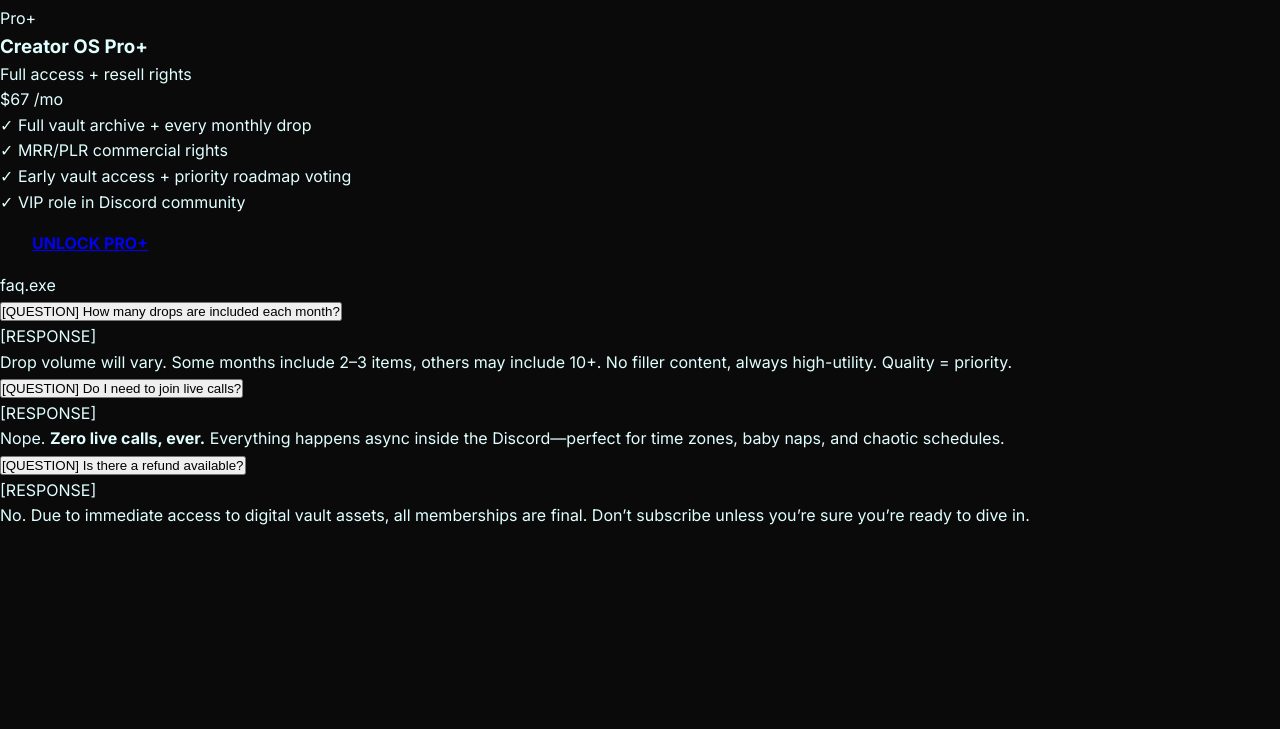
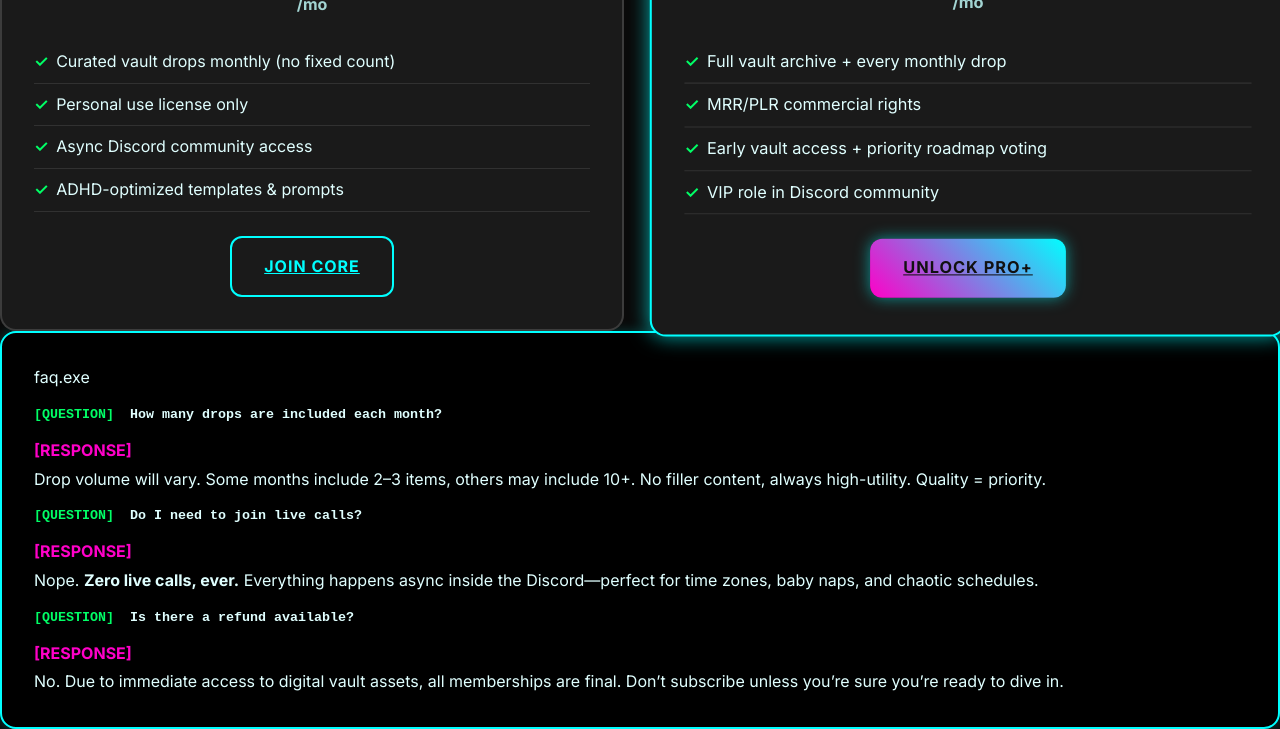
Before and after one commit to mayhemtomoney/AI-Creator-Vault-Sales-Page, a plain HTML site: page index.html in a window 1280 px wide. Shown: the part 697-1426 px from the top of the page. Before the commit the page ends 1226 px from the top, so only its background shows below. Drawn offline with Linux system fonts and the light colour scheme.

Commit message:
Update style.css

```diff
--- a/style.css
+++ b/style.css
@@ -65,4 +65,163 @@ h1, h2, h3 {
   font-weight: 700;
   border-radius: 12px;
   text-transform: uppercase;
-  transition
+  transition: var(--transition-fast);
+  font-size: 1rem;
+  letter-spacing: 1px;
+}
+
+.btn--quantum {
+  background: linear-gradient(45deg, var(--neon-magenta), var(--neon-cyan));
+  color: #111;
+  border: none;
+  box-shadow: 0 0 15px #00ffff88;
+}
+
+.btn--quantum:hover {
+  transform: translateY(-2px);
+  box-shadow: 0 0 40px #00ffffcc, 0 0 20px #ff00c866;
+}
+
+.btn--holographic {
+  background: none;
+  color: var(--neon-cyan);
+  border: 2px solid var(--neon-cyan);
+}
+
+.btn--holographic:hover {
+  background: var(--neon-cyan);
+  color: #000;
+  box-shadow: var(--holo-glow);
+}
+
+/* Tier Cards */
+.tier-grid {
+  display: grid;
+  grid-template-columns: repeat(auto-fit, minmax(320px, 1fr));
+  gap: 2rem;
+  margin-top: 2rem;
+}
+
+.tier-card {
+  background: var(--card-bg);
+  padding: 2rem;
+  border-radius: 16px;
+  border: 2px solid var(--border-gray);
+  text-align: center;
+  transition: var(--transition-fast);
+}
+
+.tier-card--featured {
+  border-color: var(--neon-cyan);
+  box-shadow: 0 0 20px #00ffffaa;
+  transform: scale(1.02);
+}
+
+.tier-badge,
+.tier-badge--featured {
+  font-weight: 700;
+  letter-spacing: 1px;
+  font-size: 0.85rem;
+  margin-bottom: 0.5rem;
+  color: var(--neon-magenta);
+}
+
+.tier-badge--featured {
+  color: var(--neon-cyan);
+}
+
+.tier-name {
+  margin-bottom: 0.3rem;
+  font-size: 1.8rem;
+}
+
+.tier-tagline {
+  font-style: italic;
+  color: var(--text-dim);
+  margin-bottom: 1rem;
+}
+
+.tier-features {
+  list-style: none;
+  padding: 0;
+  margin: 1.5rem 0;
+  text-align: left;
+}
+
+.tier-features li {
+  padding: 0.5rem 0;
+  border-bottom: 1px solid rgba(255, 255, 255, 0.1);
+  display: flex;
+  align-items: center;
+}
+
+.feature-icon {
+  color: var(--neon-green);
+  font-weight: bold;
+  margin-right: 0.5rem;
+}
+
+/* Price Display */
+.price-display {
+  margin: 1rem 0;
+  font-size: 2.5rem;
+  font-weight: 700;
+  color: var(--neon-cyan);
+}
+
+.price-period {
+  display: block;
+  font-size: 1rem;
+  color: var(--text-dim);
+}
+
+/* FAQ Terminal Style */
+.faq-terminal {
+  background: #000;
+  border: 2px solid var(--neon-cyan);
+  padding: 2rem;
+  border-radius: 16px;
+  box-shadow: 0 0 12px #00ffff33;
+}
+
+.query-btn {
+  background: none;
+  border: none;
+  color: var(--text-color);
+  font-weight: bold;
+  cursor: pointer;
+  padding: 1rem 0;
+  font-family: monospace;
+  width: 100%;
+  text-align: left;
+}
+
+.query-btn:hover {
+  color: var(--neon-cyan);
+}
+
+.query-prompt {
+  color: var(--neon-green);
+  margin-right: 0.5rem;
+}
+
+.response-prompt {
+  color: var(--neon-magenta);
+  margin-bottom: 0.2rem;
+  font-weight: bold;
+}
+
+/* Responsive */
+@media (max-width: 768px) {
+  .hero__headline {
+    font-size: 2.8rem;
+  }
+
+  .tier-grid {
+    grid-template-columns: 1fr;
+  }
+
+  .btn {
+    width: 100%;
+  }
+}
```
